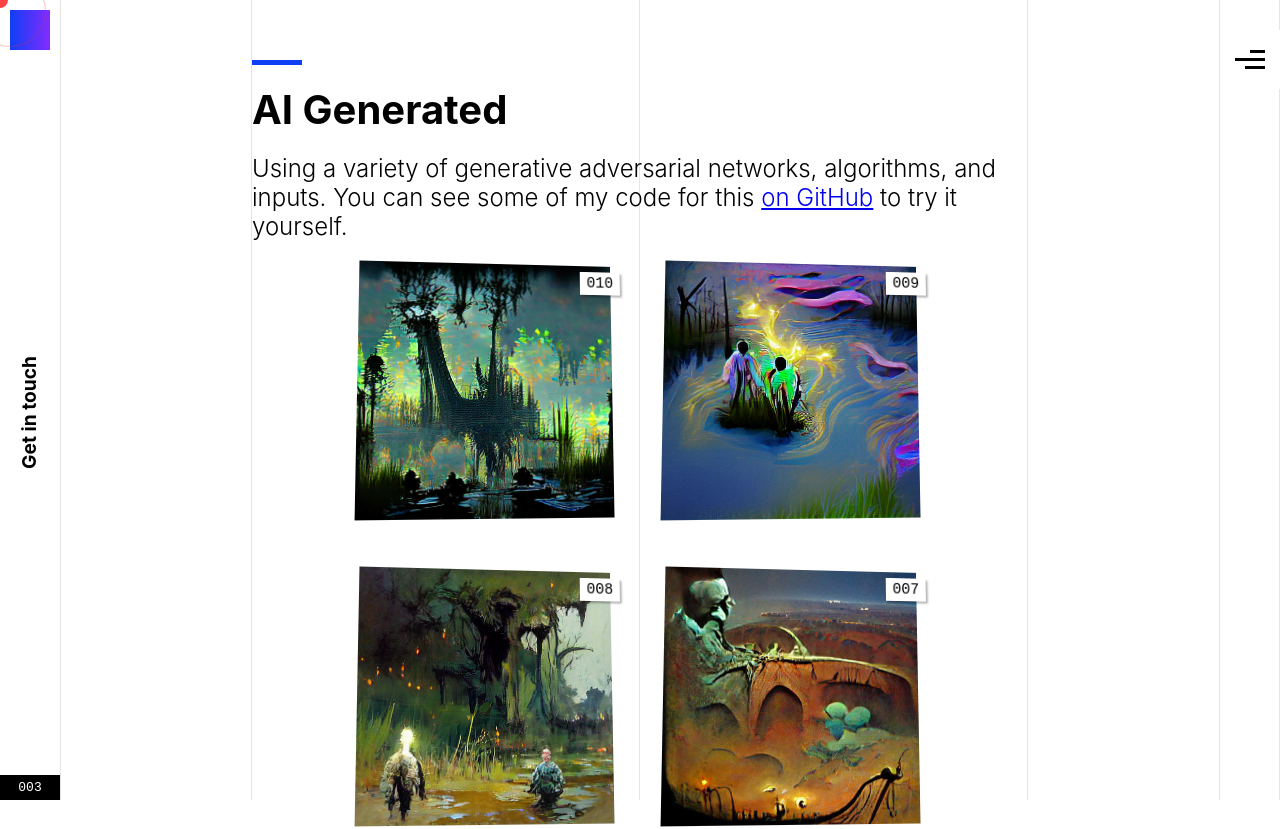
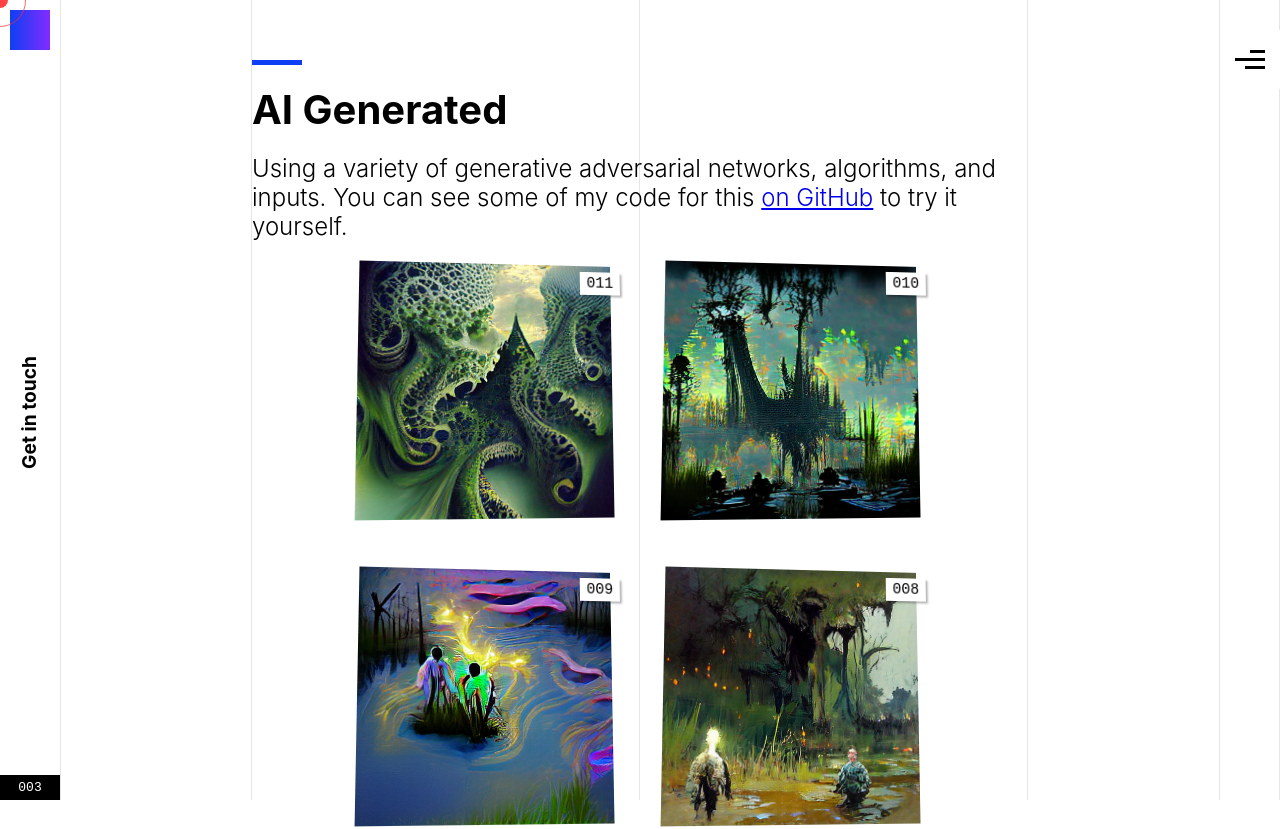
Before and after one commit to overshard/isaacbythewood.com, a Next.js app: page /art in a window 1280 px wide. Shown: the top 829 px of the page. Built offline with nearby package versions, Linux system fonts and the light colour scheme; grey boxes are pictures that could not be loaded.

Commit message:
Add 011 to ai art

```diff
--- a/pages/art.js
+++ b/pages/art.js
@@ -44,6 +44,17 @@
         yourself.
       </Paragraph>
       <AICards>
+        <AICard>
+          <AICardImage>
+            <Image
+              src="/static/images/art/ai-generated/011.webp"
+              width={256}
+              height={256}
+              priority={true}
+            />
+          </AICardImage>
+          <AICardHeading>011</AICardHeading>
+        </AICard>
         <AICard>
           <AICardImage>
             <Image
```
Also changed, not shown: public/static/images/art/ai-generated/011.webp (added).
